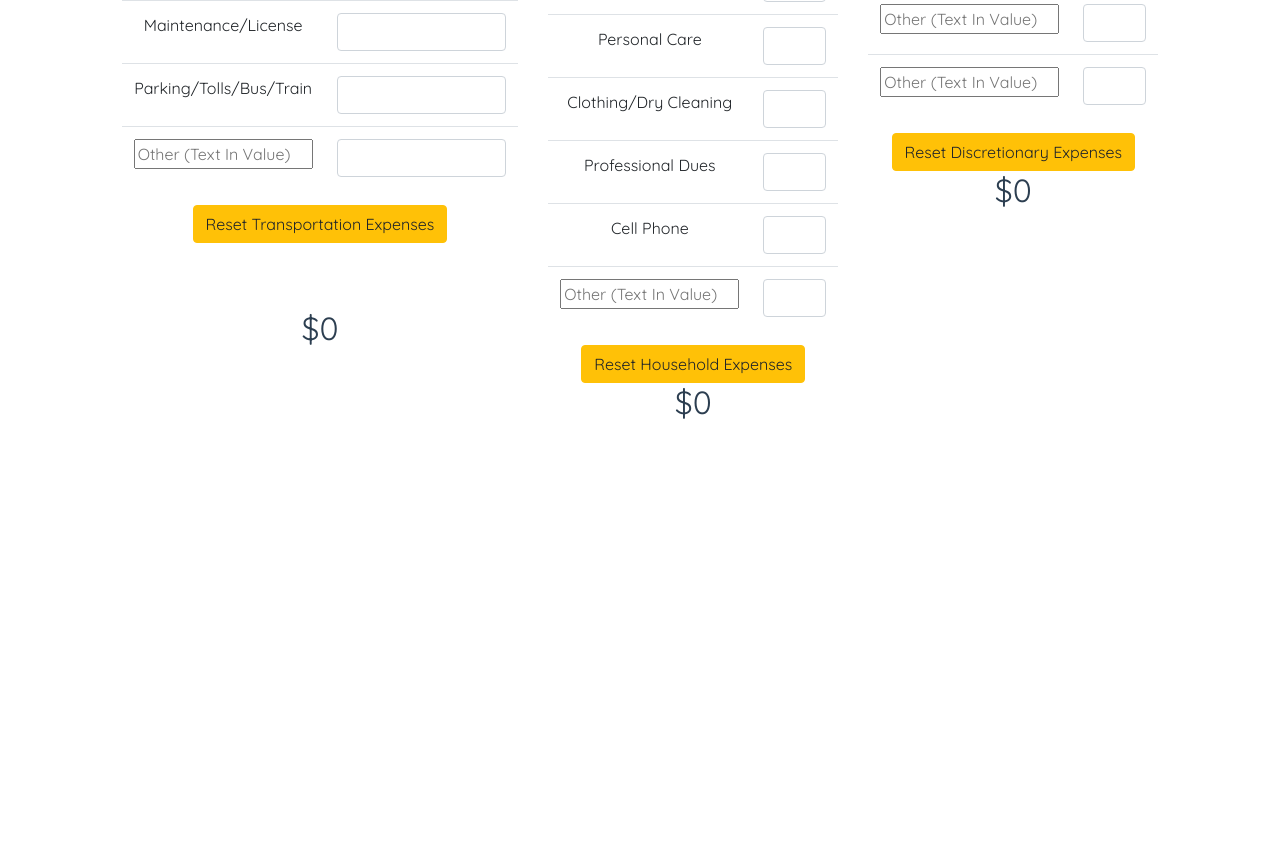
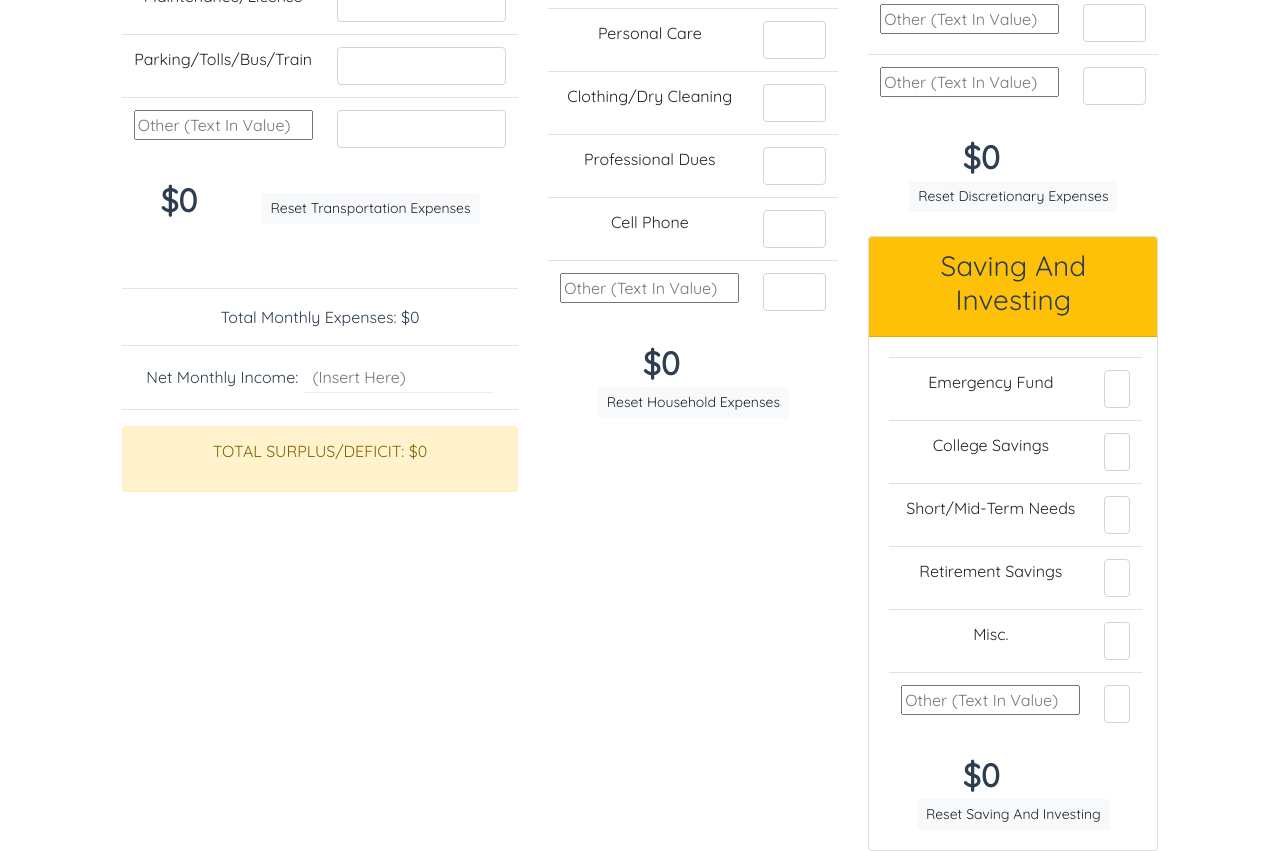
Before and after one commit to kwekum1/BudgetPlanner, a Vue app in the folder budget-planner/: page / in a window 1280 px wide. Shown: the part 1120-1971 px from the top of the page. Before the commit the page ends 1549 px from the top, so only its background shows below. Built offline with nearby package versions, Linux system fonts and the light colour scheme.

Commit message:
Update buttons on components and add discretionary expenses

```diff
--- a/budget-planner/src/App.vue
+++ b/budget-planner/src/App.vue
@@ -32,4 +32,17 @@
 #nav a.router-link-exact-active {
   color: #42b983;
 }
+
+.text-line {
+  background-color: transparent;
+  color: black;
+  outline: none;
+  outline-style: none;
+  outline-offset: 0;
+  border-top: none;
+  border-left: none;
+  border-right: none;
+  border-bottom: solid #eeeeee 1px;
+  padding: 3px 10px;
+}
 </style>
--- a/budget-planner/src/components/DiscretionaryExpenses.vue
+++ b/budget-planner/src/components/DiscretionaryExpenses.vue
@@ -99,12 +99,13 @@
         </td>
       </tr>
     </table>
+    <span>
+      <b style="padding-right:2em; font-size: 2em">{{DiscretionaryExpenseTotal | toCurrency}}</b>
       <button
-      class="btn btn-warning"
+        class="btn btn-light btn-sm"
         v-on:click="ResetDiscretionaryExpenses()"
       >Reset Discretionary Expenses</button>
-
-    <h2>{{DiscretionaryExpenseTotal | toCurrency}}</h2>
+    </span>
   </div>
 </template>
 
--- a/budget-planner/src/components/HealthcareInsuranceExpenses.vue
+++ b/budget-planner/src/components/HealthcareInsuranceExpenses.vue
@@ -51,12 +51,13 @@
         </td>
       </tr>
     </table>
-    <button
-      class="btn btn-warning"
-      v-on:click="ResetHealthcareExpenses()"
-    >Reset Healthcare Expenses</button>
-
-    <h2>{{HealthcareExpenseTotal | toCurrency}}</h2>
+    <span>
+      <b style="padding-right:2em; font-size: 2em">{{HealthcareExpenseTotal | toCurrency}}</b>
+      <button
+        class="btn btn-light btn-sm"
+        v-on:click="ResetHealthcareExpenses()"
+      >Reset Healthcare Expenses</button>
+    </span>
   </div>
 </template>
 
--- a/budget-planner/src/components/HouseholdPersonalExpenses.vue
+++ b/budget-planner/src/components/HouseholdPersonalExpenses.vue
@@ -51,12 +51,13 @@
         </td>
       </tr>
     </table>
-    <button
-      class="btn btn-warning"
-      v-on:click="ResetHouseholdandPersonalExpenses()"
-    >Reset Household Expenses</button>
-
-    <h2>{{HouseholdandPersonalExpenseTotal | toCurrency}}</h2>
+        <span>
+      <b style="padding-right:2em; font-size: 2em">{{HouseholdandPersonalExpenseTotal | toCurrency}}</b>
+      <button
+        class="btn btn-light btn-sm"
+        v-on:click="ResetHouseholdandPersonalExpenses()"
+      >Reset Household Expenses</button>
+    </span>
   </div>
 </template>
 
--- a/budget-planner/src/components/HousingExpenses.vue
+++ b/budget-planner/src/components/HousingExpenses.vue
@@ -43,7 +43,9 @@
         </td>
       </tr>
     </table>
-    <button class="btn btn-primary" v-on:click="ResetHousingExpenses()">Reset Housing Expenses</button>
+    <span>
+          <b style="padding-right:2em; font-size: 2em">{{HousingExpenseTotal | toCurrency}}</b>
+    <button class="btn btn-light btn-sm" v-on:click="ResetHousingExpenses()">Reset Housing Expenses</button>
 
     <!--  <div class="alert alert-success alert-dismissible fade show" role="alert">
       With Bootstrap!
@@ -52,7 +54,8 @@
       </button>
     </div>-->
 
-    <h2>{{HousingExpenseTotal | toCurrency}}</h2>
+
+    </span>
   </div>
 </template>
 
--- /dev/null
+++ b/budget-planner/src/components/SavingAndInvesting.vue
@@ -0,0 +1,118 @@
+<template>
+  <div class="card">
+    <div class="card-header bg-warning">
+      <h3>Saving And Investing</h3>
+    </div>
+    <div class="card-body">
+      <div class="SavingAndInvesting">
+        <table class="table">
+          <tr>
+            <td>
+              <label>Emergency Fund</label>
+            </td>
+            <td>
+              <input class="form-control" v-model="EmergencyFund" />
+            </td>
+          </tr>
+          <tr>
+            <td>
+              <label>College Savings</label>
+            </td>
+            <td>
+              <input class="form-control" v-model="CollegeSavings" />
+            </td>
+          </tr>
+          <tr>
+            <td>
+              <label>Short/Mid-Term Needs</label>
+            </td>
+            <td>
+              <input class="form-control" v-model="ShortMidNeeds" />
+            </td>
+          </tr>
+          <tr>
+            <td>
+              <label>Retirement Savings</label>
+            </td>
+            <td>
+              <input class="form-control" v-model="Retirement" />
+            </td>
+          </tr>
+          <tr>
+            <td>
+              <label>Misc.</label>
+            </td>
+            <td>
+              <input class="form-control" v-model="Misc" />
+            </td>
+          </tr>
+          <tr>
+            <td>
+              <input placeholder="Other (Text In Value)" />
+            </td>
+            <td>
+              <input class="form-control" v-model="Other1" />
+            </td>
+          </tr>
+        </table>
+        <span>
+          <b style="padding-right:2em; font-size: 2em">{{SavingAndInvestingTotal | toCurrency}}</b>
+          <button
+            class="btn btn-light btn-sm"
+            v-on:click="ResetSavingAndInvesting()"
+          >Reset Saving And Investing</button>
+        </span>
+      </div>
+    </div>
+  </div>
+</template>
+
+<script lang="ts">
+import { Component, Prop, Vue } from "vue-property-decorator";
+
+@Component
+export default class SavingAndInvesting extends Vue {
+  EmergencyFund: string = "";
+  CollegeSavings: string = "";
+  ShortMidNeeds: string = "";
+  Retirement: string = "";
+  Misc: string = "";
+  Other1: string = "";
+
+  get SavingAndInvestingTotal(): number {
+    var total: number =
+      +this.VerifyFloat(this.EmergencyFund) +
+      +this.VerifyFloat(this.CollegeSavings) +
+      +this.VerifyFloat(this.ShortMidNeeds) +
+      +this.VerifyFloat(this.Retirement) +
+      +this.VerifyFloat(this.Misc) +
+      +this.VerifyFloat(this.Other1);
+    this.Submit(total);
+    return total;
+  }
+  count = 0;
+  increment() {
+    this.count++;
+  }
+
+  VerifyFloat(CaptureNumber: string) {
+    var amount;
+    if (Number.isNaN(Number.parseFloat(CaptureNumber))) amount = 0;
+    else amount = Number.parseFloat(CaptureNumber);
+    return amount;
+  }
+
+  Submit(totalSum: number) {
+    this.$emit("inputData", totalSum);
+  }
+
+  ResetSavingAndInvesting() {
+    this.EmergencyFund = "";
+    this.CollegeSavings = "";
+    this.ShortMidNeeds = "";
+    this.Retirement = "";
+    this.Misc = "";
+    this.Other1 = "";
+  }
+}
+</script>
--- a/budget-planner/src/components/TransportationExpenses.vue
+++ b/budget-planner/src/components/TransportationExpenses.vue
@@ -51,19 +51,13 @@
         </td>
       </tr>
     </table>
-    <button
-      class="btn btn-warning"
-      v-on:click="ResetTransportationExpenses()"
-    >Reset Transportation Expenses</button>
-
-    <div class="alert alert-success alert-dismissible fade" role="alert">
-      With Bootstrap!
-      <button type="button" class="close" data-dismiss="alert" aria-label="Close">
-        <span aria-hidden="true">&times;</span>
-      </button>
-    </div>
-
-    <h2>{{TransportationExpenseTotal | toCurrency}}</h2>
+    <span>
+      <b style="padding-right:2em; font-size: 2em">{{TransportationExpenseTotal | toCurrency}}</b>
+      <button
+        class="btn btn-light btn-sm"
+        v-on:click="ResetTransportationExpenses()"
+      >Reset Transportation Expenses</button>
+    </span>
   </div>
 </template>
 
--- a/budget-planner/src/views/Home.vue
+++ b/budget-planner/src/views/Home.vue
@@ -20,6 +20,23 @@
       <div class="col-lg-4">
         <housing-expenses @inputData="updateHousing" />
         <transportation-expenses @inputData="updateTransportation" />
+        <br />
+        <br />
+        <hr />
+        <p>Total Monthly Expenses: {{totalBudgetCost | toCurrency}}</p>
+        <hr />
+        <p>
+          Net Monthly Income:
+          <input
+            class="text-line"
+            placeholder="(Insert Here)"
+            v-model="incomeInput"
+          />
+        </p>
+        <hr />
+        <div class="alert alert-success" v-bind:class="{ 'alert-success': totalSurplusDeficit > 0, 'alert-danger': totalSurplusDeficit < 0, 'alert-warning': totalSurplusDeficit == 0  }">
+          <p>TOTAL SURPLUS/DEFICIT: {{totalSurplusDeficit | toCurrency}}</p>
+        </div>
       </div>
       <div class="col-lg-3">
         <healthcare-insurance-expenses @inputData="updateHealth" />
@@ -27,6 +44,8 @@
       </div>
       <div class="col-lg-3">
         <discretionary-expenses @inputData="updateDiscretionary" />
+        <br />
+        <saving-and-investing-expenses @inputData="updateSavings" />
       </div>
       <div class="col-lg-1"></div>
     </div>
@@ -41,16 +60,19 @@ import TransportationExpenses from "@/components/TransportationExpenses.vue";
 import HealthcareInsuranceExpenses from "@/components/HealthcareInsuranceExpenses.vue";
 import HouseholdPersonalExpenses from "@/components/HouseholdPersonalExpenses.vue";
 import DiscretionaryExpenses from "@/components/DiscretionaryExpenses.vue";
+import SavingAndInvestingExpenses from "@/components/SavingAndInvesting.vue";
 
 export default {
   name: "home",
   data() {
     return {
+      incomeInput: "",
       HousingExpensesAmount: 0,
       TransportationExpensesAmount: 0,
       HealthcareInsuranceExpensesAmount: 0,
       HouseholdPersonalExpensesAmount: 0,
-      DiscretionaryExpensesAmount: 0
+      DiscretionaryExpensesAmount: 0,
+      SavingAndInvestingAmount: 0
     };
   },
   computed: {
@@ -60,8 +82,12 @@ export default {
         +this.TransportationExpensesAmount +
         +this.HealthcareInsuranceExpensesAmount +
         +this.HouseholdPersonalExpensesAmount +
-        +this.DiscretionaryExpensesAmount
+        +this.DiscretionaryExpensesAmount +
+        +this.SavingAndInvestingAmount
       );
+    },
+    totalSurplusDeficit: function() {
+      return +this.incomeInput - +this.totalBudgetCost;
     }
   },
   components: {
@@ -69,7 +95,8 @@ export default {
     HousingExpenses,
     HealthcareInsuranceExpenses,
     HouseholdPersonalExpenses,
-    DiscretionaryExpenses
+    DiscretionaryExpenses,
+    SavingAndInvestingExpenses
   },
   methods: {
     updateHousing(variable) {
@@ -86,6 +113,15 @@ export default {
     },
     updateDiscretionary(variable) {
       this.DiscretionaryExpensesAmount = variable;
+    },
+    updateSavings(variable) {
+      this.SavingAndInvestingAmount = variable;
+    },
+    VerifyFloat(CaptureNumber) {
+      var amount;
+      if (Number.isNaN(Number.parseFloat(CaptureNumber))) amount = 0;
+      else amount = Number.parseFloat(CaptureNumber);
+      return amount;
     }
   }
 };
```
Lines whose indentation alone changed are shown as unchanged.
